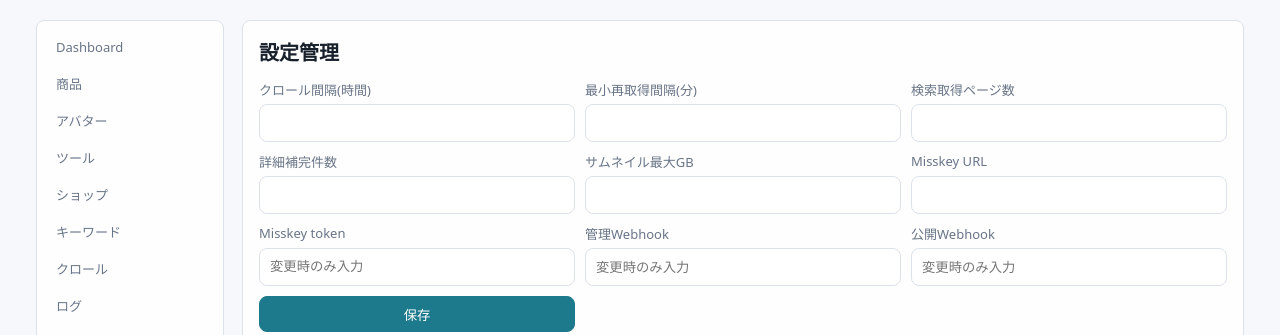
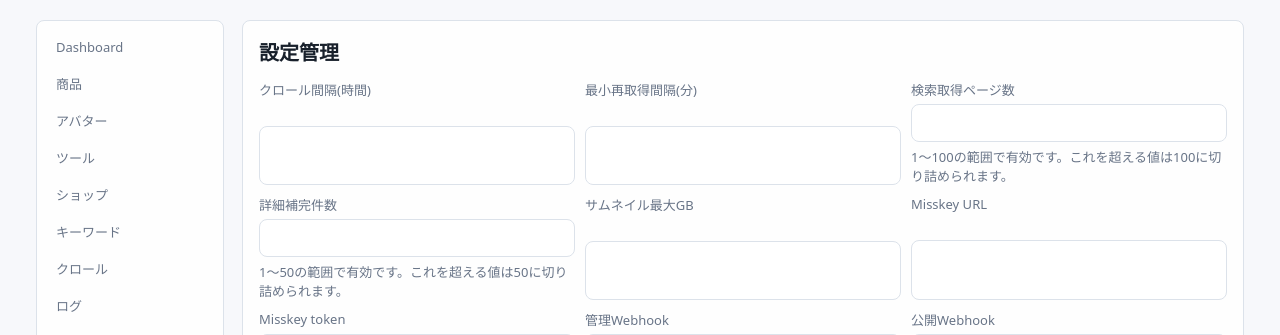
Before and after one commit to choko1229/VRChat-Avatar-Watch, a Python web app: template app/templates/admin/settings.html in a window 1280 px wide. Shown: the part 65-400 px from the top of the page. Run offline with Jinja, Linux system fonts and the light colour scheme; the template is opened without the code that fills it, so the values that code supplies are empty.

Commit message:
Raise the hidden 20-page cap on search-result crawling to 100
/admin/settings lets admins configure '検索取得ページ数' (max_search_pages_per_crawl)
with no visible limit, but BoothCrawler.search_page_limit() silently clamped
any value above 20 down to 20 with no feedback — so raising the setting past
20 had no effect and looked like a bug (crawls always stopped at page 20
regardless of what was configured).

- Raised the ceiling to 100 (MAX_SEARCH_PAGES_PER_CRAWL) so higher configured
  values are actually honored, while still guarding against a typo turning one
  crawl into an unbounded number of requests against BOOTH.
- Added help text under both the search-page and detail-enrichment inputs in
  admin/settings.html stating their effective 1-100 / 1-50 ranges, so this
  silent-clamping confusion doesn't recur for either setting.

```diff
--- a/app/templates/admin/settings.html
+++ b/app/templates/admin/settings.html
@@ -5,8 +5,8 @@
   <input type="hidden" name="csrf" value="{{ csrf_token }}">
   <label>クロール間隔(時間)<input name="crawl_interval_hours" value="{% for s in settings if s.key == 'crawl_interval_hours' %}{{ s.value }}{% endfor %}"></label>
   <label>最小再取得間隔(分)<input name="min_crawl_interval_minutes" value="{% for s in settings if s.key == 'min_crawl_interval_minutes' %}{{ s.value }}{% endfor %}"></label>
-  <label>検索取得ページ数<input name="max_search_pages_per_crawl" value="{% for s in settings if s.key == 'max_search_pages_per_crawl' %}{{ s.value }}{% endfor %}"></label>
-  <label>詳細補完件数<input name="max_detail_pages_per_crawl" value="{% for s in settings if s.key == 'max_detail_pages_per_crawl' %}{{ s.value }}{% endfor %}"></label>
+  <label>検索取得ページ数<input name="max_search_pages_per_crawl" value="{% for s in settings if s.key == 'max_search_pages_per_crawl' %}{{ s.value }}{% endfor %}"><span class="help-text">1〜100の範囲で有効です。これを超える値は100に切り詰められます。</span></label>
+  <label>詳細補完件数<input name="max_detail_pages_per_crawl" value="{% for s in settings if s.key == 'max_detail_pages_per_crawl' %}{{ s.value }}{% endfor %}"><span class="help-text">1〜50の範囲で有効です。これを超える値は50に切り詰められます。</span></label>
   <label>サムネイル最大GB<input name="thumbnail_cache_max_gb" value="{% for s in settings if s.key == 'thumbnail_cache_max_gb' %}{{ s.value }}{% endfor %}"></label>
   <label>Misskey URL<input name="misskey_instance_url" value="{% for s in settings if s.key == 'misskey_instance_url' %}{{ s.value }}{% endfor %}"></label>
   <label>Misskey token<input name="misskey_token" type="password" placeholder="変更時のみ入力"></label>
```
Also changed, not shown: app/crawler/booth.py (+7 -1 lines).
